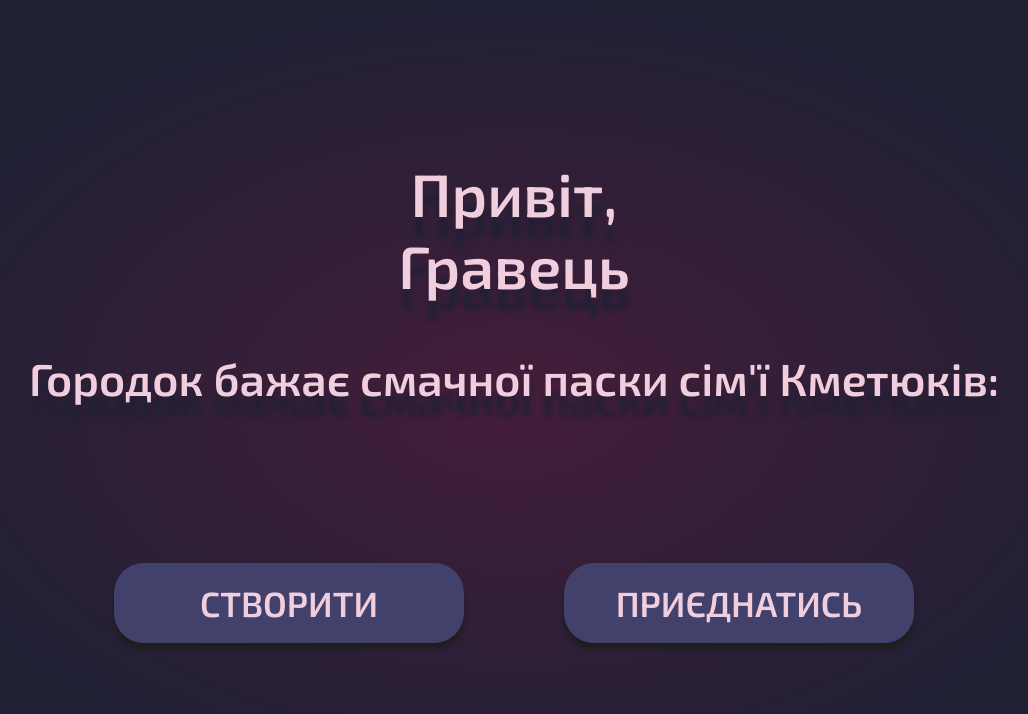
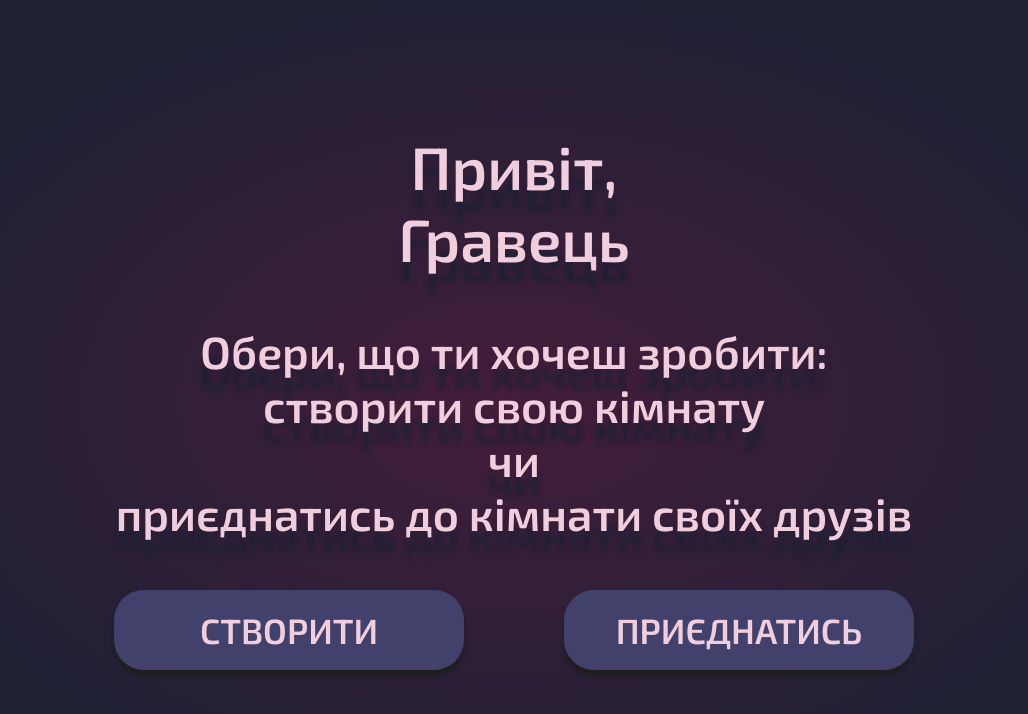
Before and after one commit to Whyylek/no-room-for-you, a website: page public/second-page.html in a window 1280 px wide. Shown: the whole page, without its empty margins (126-1154 px from the left). Drawn offline with Linux system fonts and the light colour scheme; no server answers.

Commit message:
first commit17

```diff
--- a/public/second-page.html
+++ b/public/second-page.html
@@ -14,10 +14,10 @@
                 <h1>Привіт,<br><span id="nickname"></span></h1>
             </div>
             <div class="header2">
-                <h2>Городок бажає смачної паски сім'ї Кметюків:<br>
-                    <br>
-                        <br>
-                </h2>
+                <h2>Обери, що ти хочеш зробити:<br>
+                    створити свою кімнату<br>
+                        чи<br>
+                приєднатись до кімнати своїх друзів</h2>
             </div>
         </div>
         <div class="buttons-main">
```
